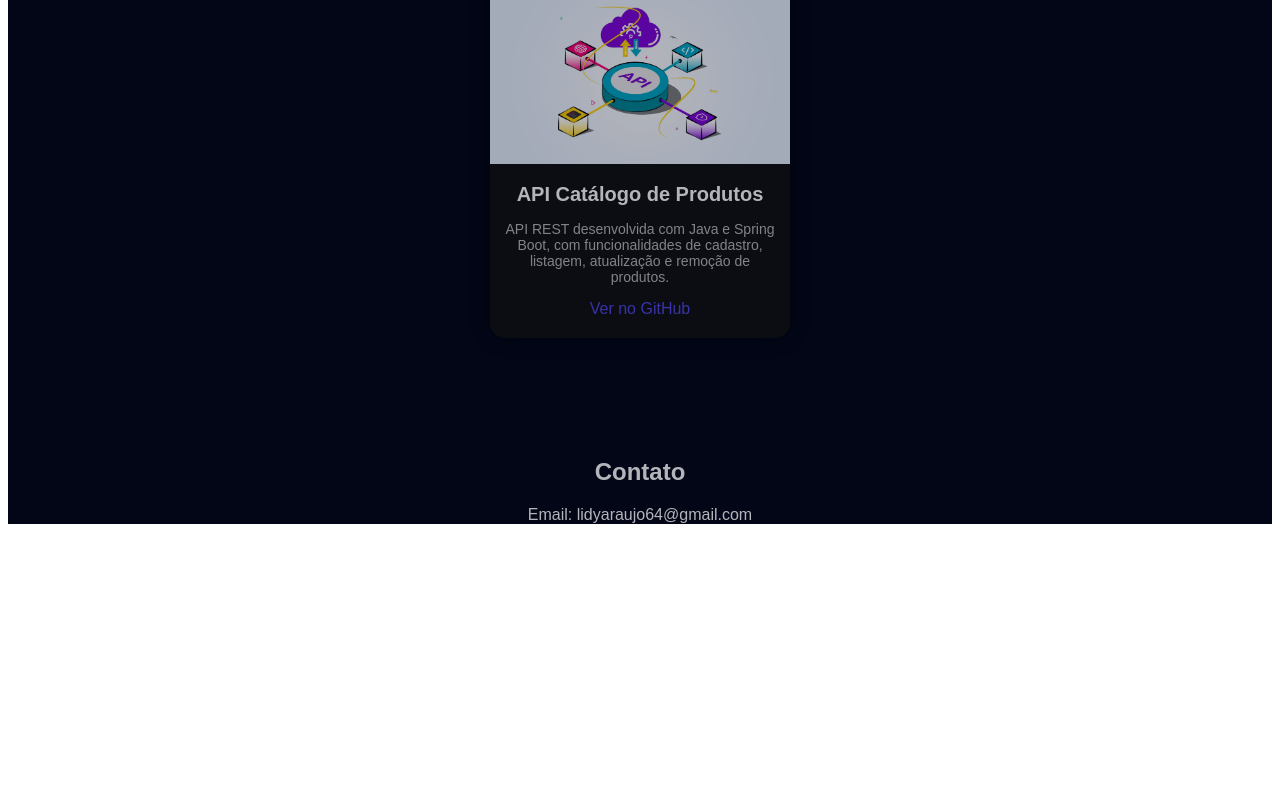
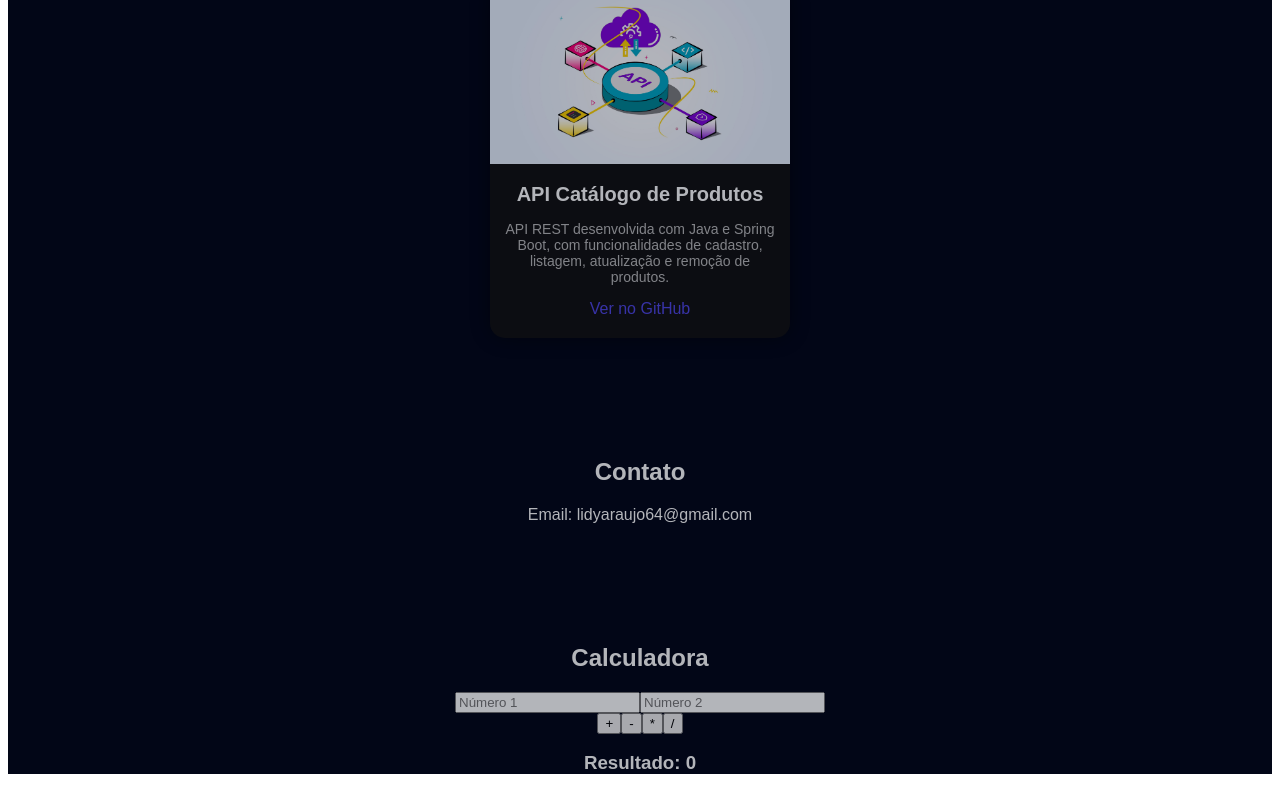
Before and after one commit to LidianeMendess/curso-dev, a Next.js app: page / in a window 1280 px wide. Shown: the part 1081-1874 px from the top of the page. Before the commit the page ends 1621 px from the top, so only its background shows below. Built offline with nearby package versions, Linux system fonts and the light colour scheme.

Commit message:
Calculadora

```diff
--- a/pages/index.js
+++ b/pages/index.js
@@ -1,6 +1,25 @@
+import { useState} from "react";
 import styles from "../styles/Home.module.css";
 
 export default function Home() {
+
+  const [num1,setNum1] = useState("");
+  const [num2,setNum2] = useState("");
+  const [resultado, setResultado] = useState(0);
+
+  function somar(){
+    setResultado(Number(num1) + Number (num2));
+  }
+  function subtrair(){
+    setResultado(Number(num1) - Number(num2));
+  }
+  function multiplicar(){
+    setResultado(Number(num1) * Number(num2));
+  }
+  function dividir(){
+    setResultado(Number(num1) / Number(num2));
+  }
+
   return (
     <main className={styles.container}>
 
@@ -10,6 +29,7 @@ export default function Home() {
           <li><a href="#sobre">Sobre</a></li>
           <li><a href="#projetos">Projetos</a></li>
           <li><a href="#contato">Contato</a></li>
+          <li><a href="#calculadora">Calculadora</a></li>
         </ul>
       </nav>
 
@@ -77,6 +97,31 @@ Tenho experiência na construção de APIs REST e aplicação de boas práticas
         <p>Email: lidyaraujo64@gmail.com</p>
       </section>
 
+      <section id="calculadora" className={styles.calculadora}>
+        <h2>Calculadora</h2>
+
+        <input
+        type='number'
+        placeholder='Número 1'
+        onChange={(e)=>setNum1(e.target.value)}
+        />
+
+        <input
+        type='number'
+        placeholder='Número 2'
+        onChange={(e)=>setNum2(e.target.value)}
+        />
+
+      <div>
+        <button onClick={somar}>+</button>
+        <button onClick={subtrair}>-</button>
+        <button onClick={multiplicar}>*</button>
+        <button onClick={dividir}>/</button>
+      </div>
+
+      <h3>Resultado: {resultado}</h3>
+  </section>
+
     </main>
   );
 }
--- a/styles/Home.module.css
+++ b/styles/Home.module.css
@@ -54,6 +54,7 @@
   font-weight: bold;
 
   background: linear-gradient(90deg, #9333ea, #4f46e5);
+   background-clip: text;
   -webkit-background-clip: text;
   -webkit-text-fill-color: transparent;
 }
@@ -80,6 +81,7 @@
   color: #9333ea;
 }
 
+.calculadora,
 .sobre,
 .projetos,
 .contato {
```
